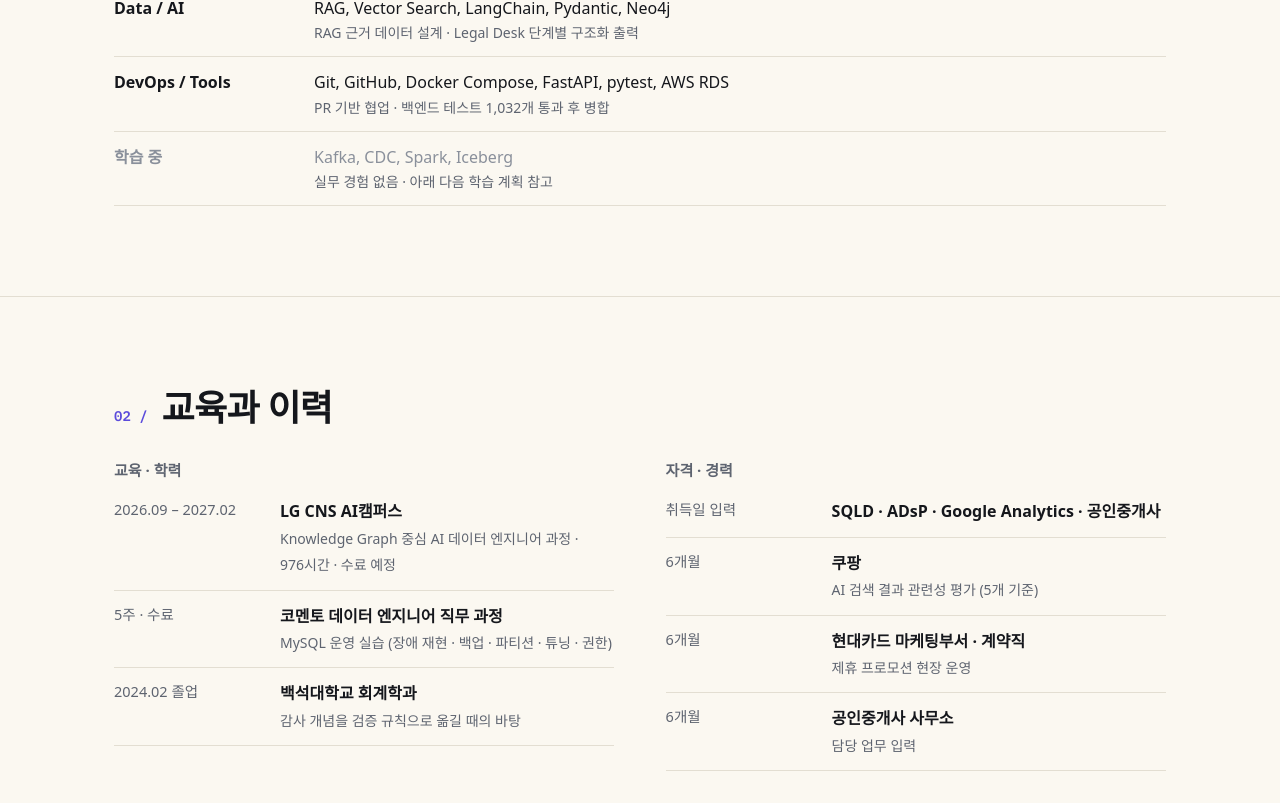
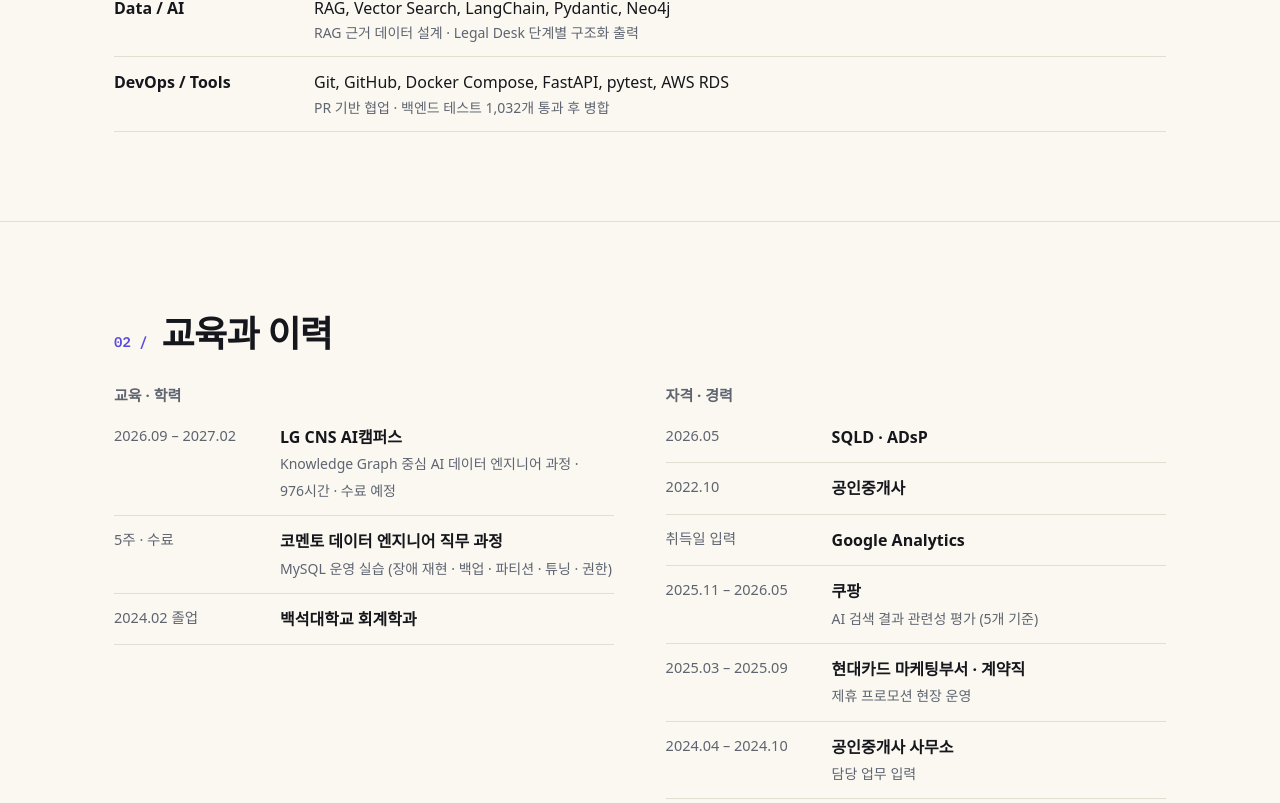
Before and after one commit to Shin-yerim/Shin-yerim.github.io, a plain HTML site: page index.html in a window 1280 px wide. Shown: the part 1658-2461 px from the top of the page. Drawn offline with Linux system fonts and the light colour scheme; a web font is replaced by a local one.

Commit message:
학습 중 기술·학습 계획 삭제, 회계감사 표현 수정, 자격 취득일·경력 기간 반영
Co-Authored-By: Claude Opus 5.5 <noreply@anthropic.com>
Claude-Session: https://claude.ai/code/session_014wnCarULmVYPoYbvDiu52L

```diff
--- a/index.html
+++ b/index.html
@@ -56,7 +56,7 @@
   <span class="s">"focus"</span>: [<span class="v">"DB 설계"</span>,
             <span class="v">"데이터 검증"</span>,
             <span class="v">"RAG 데이터"</span>],
-  <span class="s">"next"</span>: <span class="v">"CDC · Kafka"</span>,
+  <span class="s">"edu"</span>: <span class="v">"LG CNS AI캠퍼스"</span>,
 }</pre>
           </div>
         </div>
@@ -86,7 +86,6 @@
         <tr><th>Data Engineering</th><td>ETL(PDF 추출·정제·적재), Data Pipeline, Data Modeling, Data Validation<span>실손 Check 약관 564조각 · AuditFlow 검증 규칙과 오류 주입 평가</span></td></tr>
         <tr><th>Data / AI</th><td>RAG, Vector Search, LangChain, Pydantic, Neo4j<span>RAG 근거 데이터 설계 · Legal Desk 단계별 구조화 출력</span></td></tr>
         <tr><th>DevOps / Tools</th><td>Git, GitHub, Docker Compose, FastAPI, pytest, AWS RDS<span>PR 기반 협업 · 백엔드 테스트 1,032개 통과 후 병합</span></td></tr>
-        <tr class="learn"><th>학습 중</th><td>Kafka, CDC, Spark, Iceberg<span>실무 경험 없음 · 아래 다음 학습 계획 참고</span></td></tr>
       </table>
     </div>
   </section>
@@ -100,16 +99,18 @@
           <ul class="list">
             <li><span class="when">2026.09 – 2027.02</span><div><b>LG CNS AI캠퍼스</b><small>Knowledge Graph 중심 AI 데이터 엔지니어 과정 · 976시간 · 수료 예정</small></div></li>
             <li><span class="when">5주 · 수료</span><div><b>코멘토 데이터 엔지니어 직무 과정</b><small>MySQL 운영 실습 (장애 재현 · 백업 · 파티션 · 튜닝 · 권한)</small></div></li>
-            <li><span class="when">2024.02 졸업</span><div><b>백석대학교 회계학과</b><small>감사 개념을 검증 규칙으로 옮길 때의 바탕</small></div></li>
+            <li><span class="when">2024.02 졸업</span><div><b>백석대학교 회계학과</b></div></li>
           </ul>
         </div>
         <div>
           <p class="cap">자격 · 경력</p>
           <ul class="list">
-            <li><span class="when todo">취득일 입력</span><div><b>SQLD · ADsP · Google Analytics · 공인중개사</b></div></li>
-            <li><span class="when">6개월</span><div><b>쿠팡</b><small>AI 검색 결과 관련성 평가 (5개 기준)</small></div></li>
-            <li><span class="when">6개월</span><div><b>현대카드 마케팅부서 · 계약직</b><small>제휴 프로모션 현장 운영</small></div></li>
-            <li><span class="when">6개월</span><div><b>공인중개사 사무소</b><small class="todo">담당 업무 입력</small></div></li>
+            <li><span class="when">2026.05</span><div><b>SQLD · ADsP</b></div></li>
+            <li><span class="when">2022.10</span><div><b>공인중개사</b></div></li>
+            <li><span class="when todo">취득일 입력</span><div><b>Google Analytics</b></div></li>
+            <li><span class="when">2025.11 – 2026.05</span><div><b>쿠팡</b><small>AI 검색 결과 관련성 평가 (5개 기준)</small></div></li>
+            <li><span class="when">2025.03 – 2025.09</span><div><b>현대카드 마케팅부서 · 계약직</b><small>제휴 프로모션 현장 운영</small></div></li>
+            <li><span class="when">2024.04 – 2024.10</span><div><b>공인중개사 사무소</b><small class="todo">담당 업무 입력</small></div></li>
           </ul>
         </div>
       </div>
@@ -177,7 +178,6 @@
           </div>
         </div>
       </div>
-      <p class="count">다음 학습(계획, 실무 경험 없음): MySQL binlog → CDC → Kafka → PySpark → Iceberg 작은 실습으로 스키마 변경·재처리·보관 정리를 확인하려 합니다.</p>
     </div>
   </section>
 
```
Also changed, not shown: projects/auditflow.html (+1 -1 lines), 3 other files.
